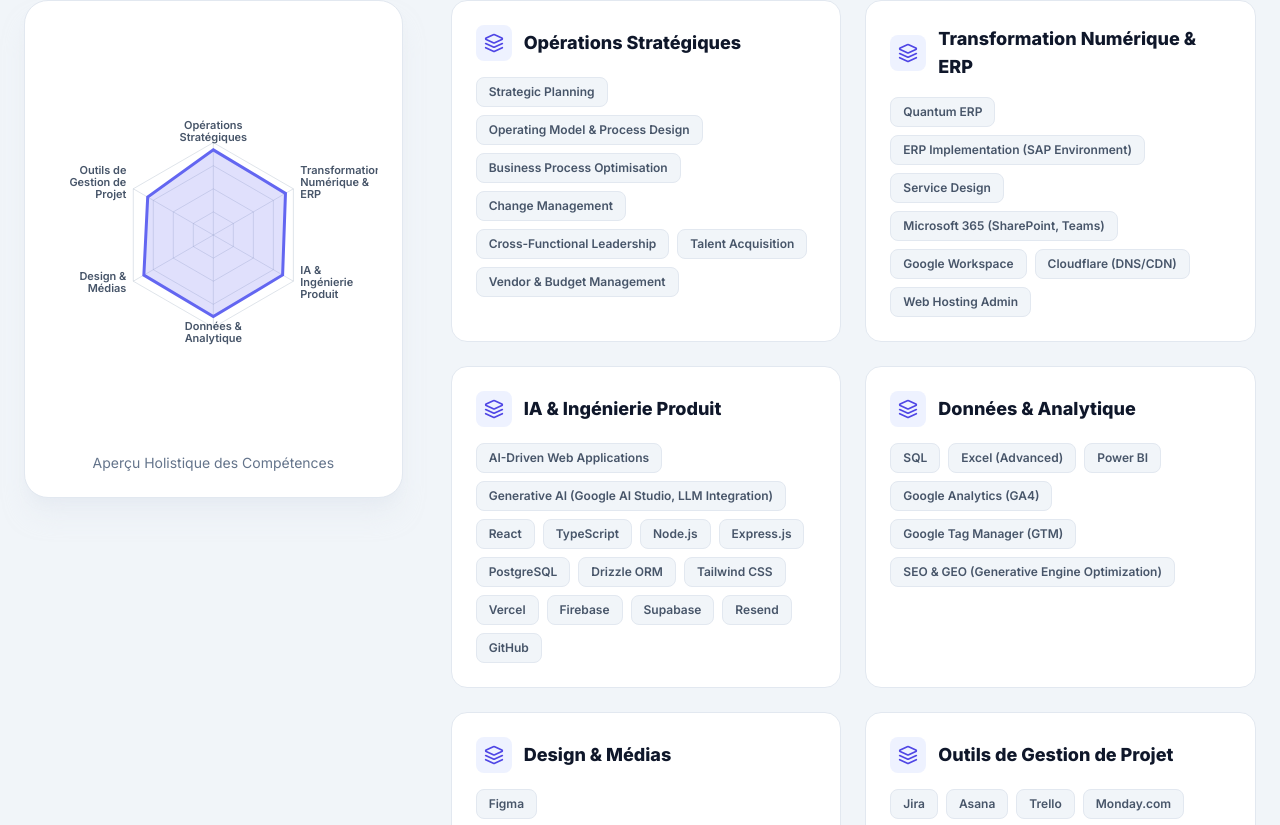
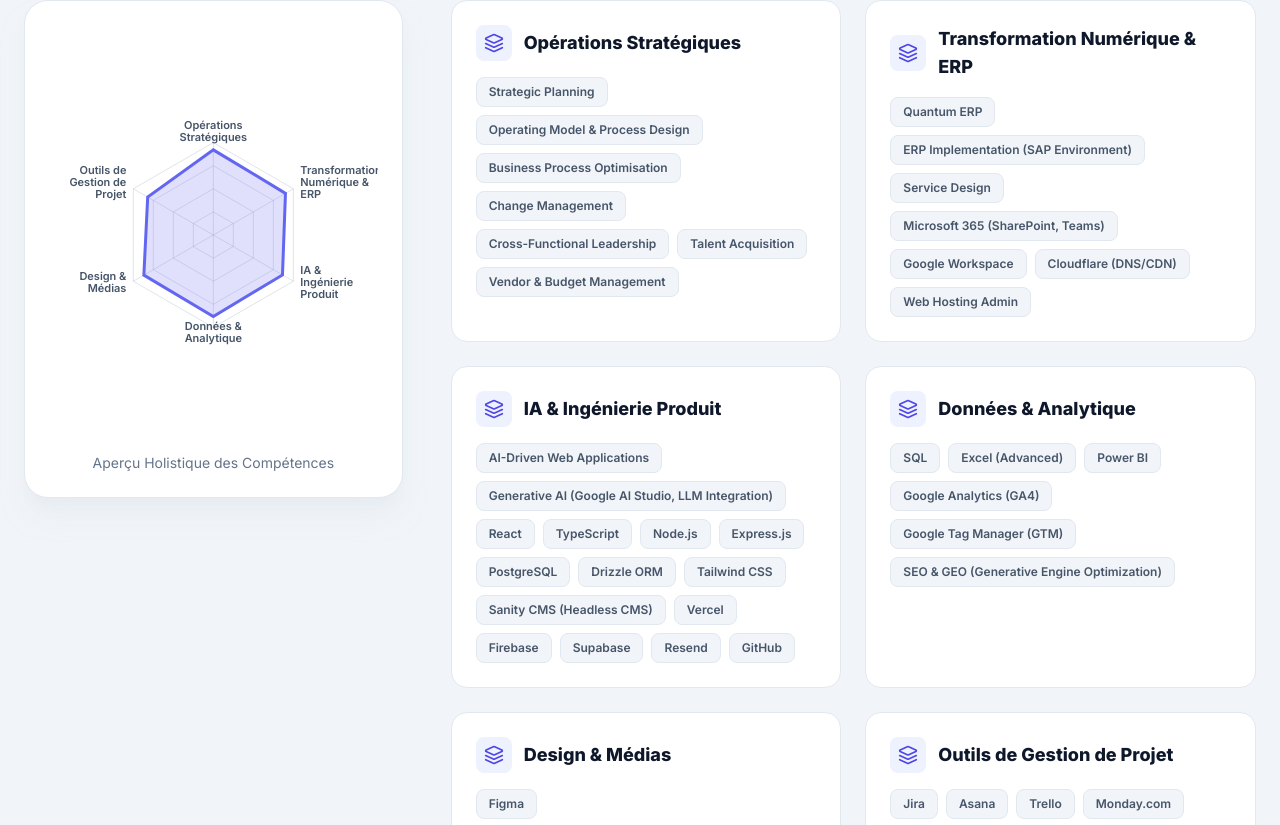
Before and after one commit to david-digit28/david-rodrigues-resume, a React (Vite) app: page / in a window 1280 px wide. Shown: the part 1559-2384 px from the top of the page. Built offline with nearby package versions, Linux system fonts and the light colour scheme.

Commit message:
Add Sanity headless CMS to skills

```diff
--- a/constants.ts
+++ b/constants.ts
@@ -50,6 +50,7 @@
     { name: "PostgreSQL", category: "AI & Product Engineering", level: 84 },
     { name: "Drizzle ORM", category: "AI & Product Engineering", level: 82 },
     { name: "Tailwind CSS", category: "AI & Product Engineering", level: 88 },
+    { name: "Sanity CMS (Headless CMS)", category: "AI & Product Engineering", level: 84 },
     { name: "Vercel", category: "AI & Product Engineering", level: 86 },
     { name: "Firebase", category: "AI & Product Engineering", level: 84 },
     { name: "Supabase", category: "AI & Product Engineering", level: 80 },
```
